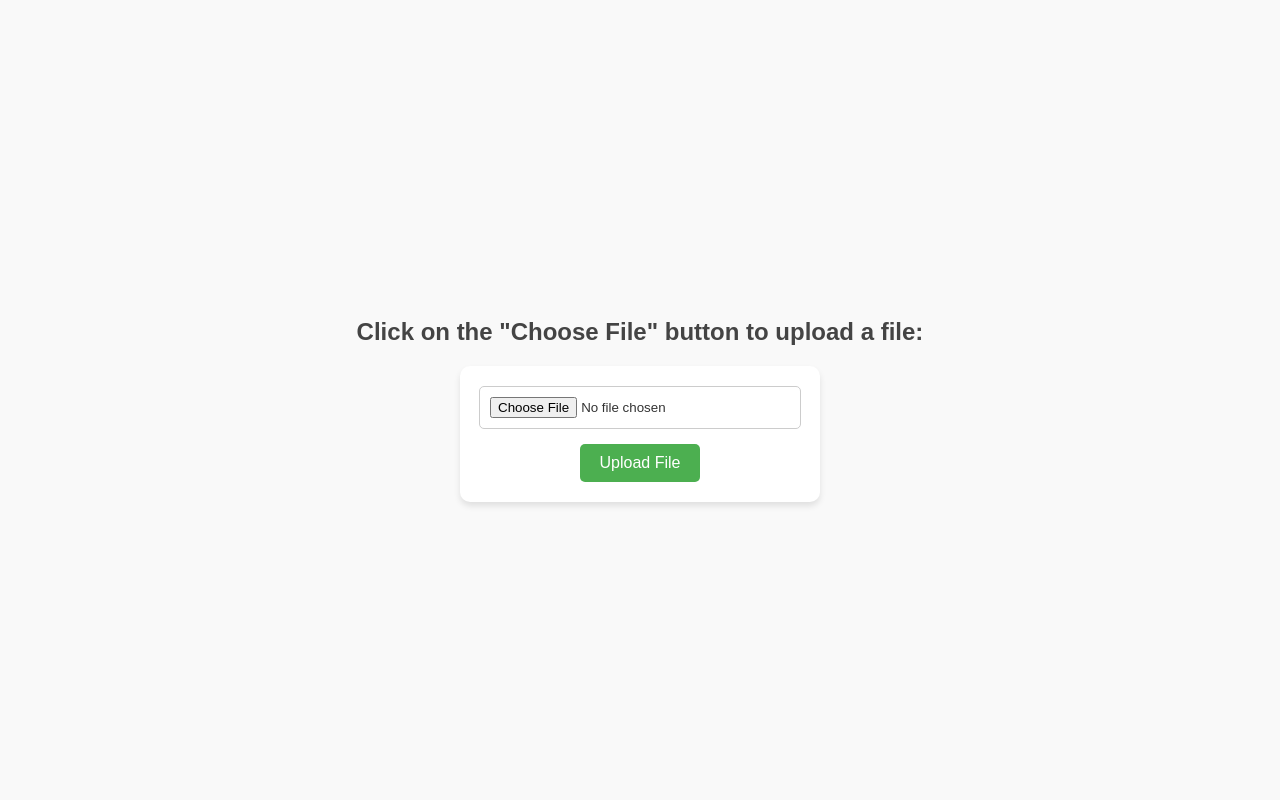
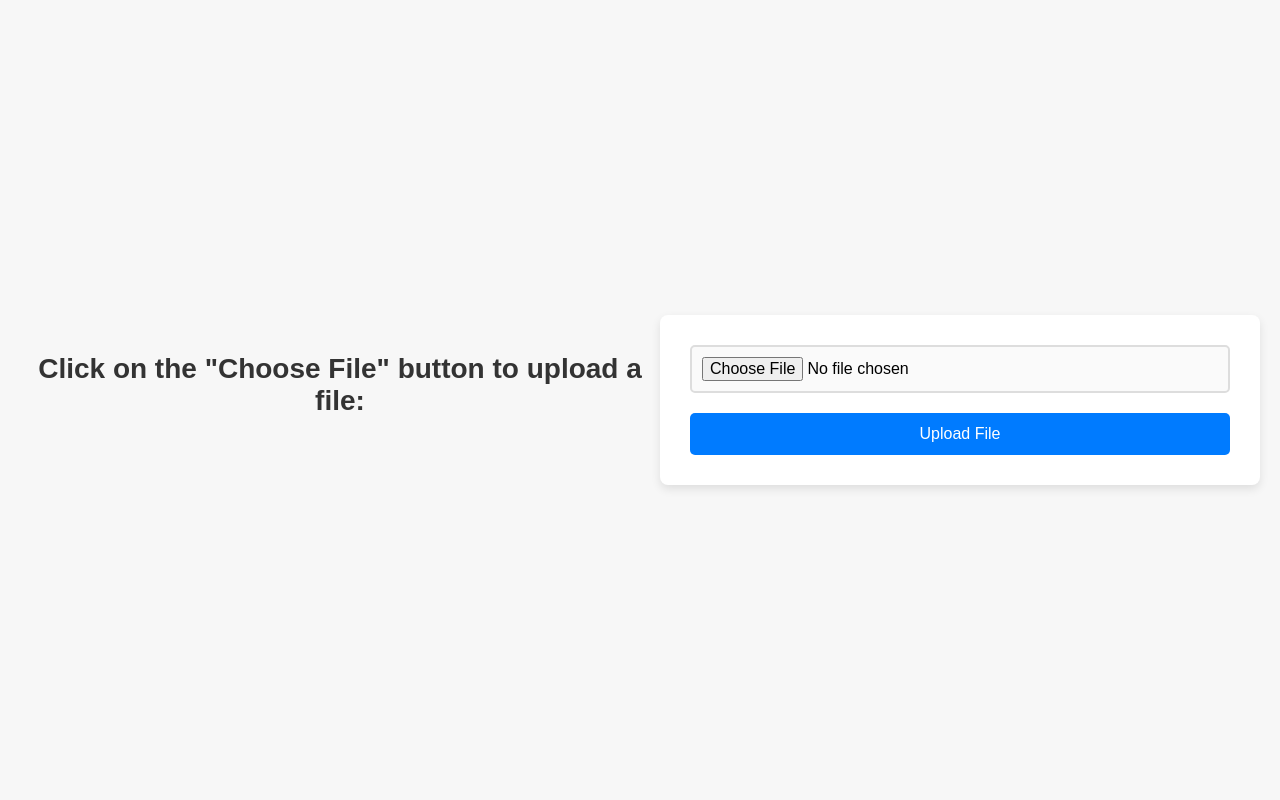
Before and after one commit to MAALANELAVARASAN/CONCISELY-TEAM, a Flask app: page / in a window 1280 px wide. Run offline with Flask 3, Linux system fonts and the light colour scheme.

Commit message:
Changed css

```diff
--- a/static/css/style.css
+++ b/static/css/style.css
@@ -1,66 +1,76 @@
-/* style.css */
-
-/* General body styling */
-body {
-    font-family: Arial, sans-serif;
-    background-color: #f9f9f9;
-    color: #333;
+/* Basic reset for margin and padding */
+* {
     margin: 0;
     padding: 0;
+    box-sizing: border-box;
+}
+
+/* Body styling */
+body {
+    font-family: 'Arial', sans-serif;
+    background-color: #f7f7f7;
+    display: flex;
+    justify-content: center;
+    align-items: center;
+    min-height: 100vh;
+    padding: 20px;
+}
+
+/* Container for the form */
+h2 {
+    text-align: center;
+    font-size: 28px;
+    color: #333;
+    margin-bottom: 30px;
+}
+
+/* Styling the form */
+form {
+    background-color: #fff;
+    padding: 30px;
+    border-radius: 8px;
+    box-shadow: 0 4px 10px rgba(0, 0, 0, 0.1);
     display: flex;
     flex-direction: column;
+    justify-content: center;
     align-items: center;
-    justify-content: center;
-    height: 100vh;
+    width: 100%;
+    max-width: 500px;
+    margin: 0 auto;
 }
 
-/* Heading styling */
-h2 {
-    color: #444;
+/* Styling the file input */
+input[type="file"] {
     margin-bottom: 20px;
-    text-align: center;
+    padding: 10px;
+    font-size: 16px;
+    border: 2px solid #ddd;
+    border-radius: 5px;
+    width: 100%;
+    background-color: #fafafa;
 }
 
-/* Form styling */
-form {
-    display: flex;
-    flex-direction: column;
-    align-items: center;
-    background-color: #fff;
-    padding: 20px 30px;
-    border-radius: 10px;
-    box-shadow: 0 4px 6px rgba(0, 0, 0, 0.1);
-    width: 300px;
+/* Styling the submit button */
+input[type="submit"] {
+    padding: 12px 24px;
+    font-size: 16px;
+    color: #fff;
+    background-color: #007BFF;
+    border: none;
+    border-radius: 5px;
+    cursor: pointer;
+    width: 100%;
+    transition: background-color 0.3s ease;
 }
 
-/* File input styling */
-input[type="file"] {
-    margin-bottom: 15px;
-    padding: 10px;
-    border: 1px solid #ccc;
-    border-radius: 5px;
-    width: 100%;
+/* Submit button hover effect */
+input[type="submit"]:hover {
+    background-color: #0056b3;
 }
 
-/* Submit button styling */
-input[type="submit"] {
-    background-color: #4CAF50;
-    color: white;
-    border: none;
-    padding: 10px 20px;
-    border-radius: 5px;
-    cursor: pointer;
-    font-size: 16px;
-    transition: background-color 0.3s;
-}
-
-input[type="submit"]:hover {
-    background-color: #45a049;
-}
-
-/* Responsive adjustments */
-@media (max-width: 400px) {
+/* For larger screens (optional) */
+@media (min-width: 768px) {
     form {
-        width: 90%;
+        max-width: 600px;
     }
 }
```
